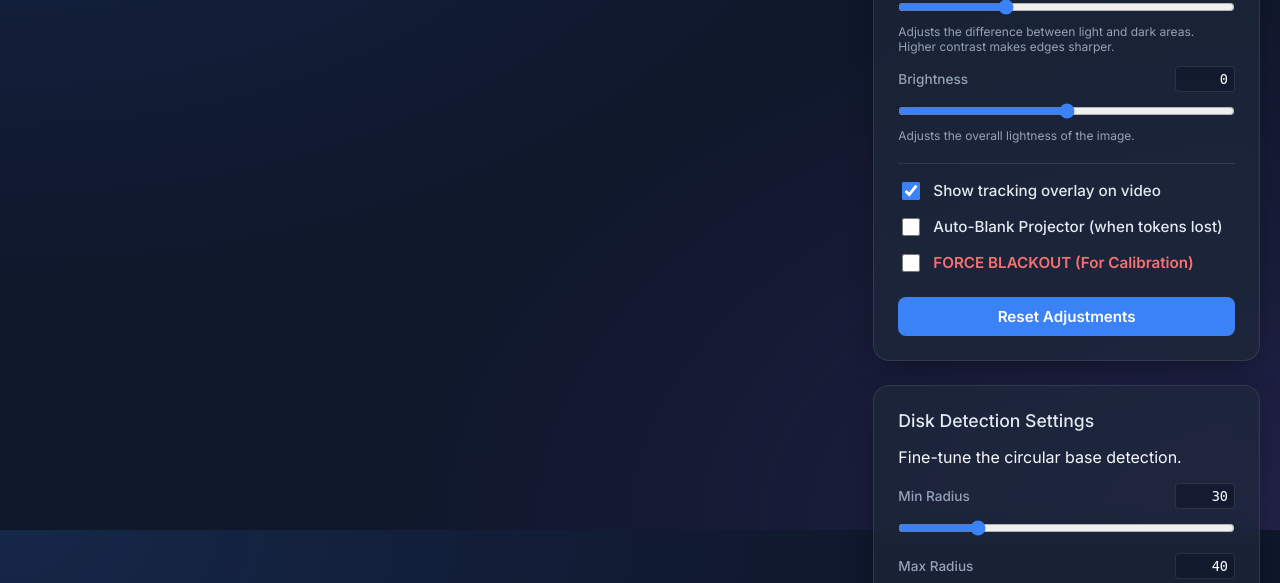
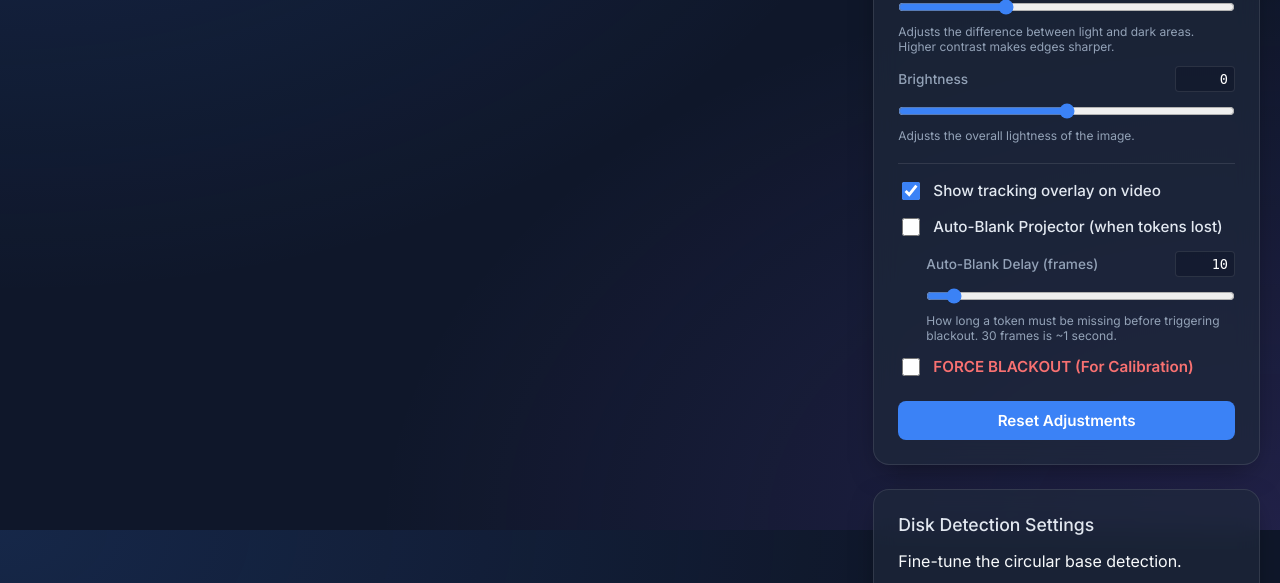
Before and after one commit to NazarBorodavka/owlbear-sync, a Flask app: page / in a window 1280 px wide. Shown: the part 1070-1653 px from the top of the page. Run offline with Flask 3, Linux system fonts and the light colour scheme; some libraries are stand-ins or nearby versions.

Commit message:
feat: optimize extension UI rendering, move blackout overlay to FOG layer, and add configurable auto-blank delay to tracker

```diff
--- a/tracker/app.py
+++ b/tracker/app.py
@@ -116,7 +116,7 @@ LEGACY_CONFIG_FILE = os.path.join(os.path.dirname(__file__), 'config.json')
 def load_config_from_disk():
     global distortion_k1, zoom_level, offset_x, offset_y, rotation, brightness, contrast, exposure
     global hough_param1, hough_param2, hough_min_radius, hough_max_radius
-    global auto_blank
+    global auto_blank, auto_blank_delay
     global cctag_min_id, cctag_max_id
     global token_aliases, manual_blank
     global camera_matrix, dist_coeffs, calibration_model, settings_dirty, undistort_map1, undistort_map2
@@ -148,6 +148,7 @@ def load_config_from_disk():
                 hough_min_radius = c.get('hough_min_radius', 30)
                 hough_max_radius = c.get('hough_max_radius', 40)
                 auto_blank = c.get('auto_blank', False)
+                auto_blank_delay = int(c.get('auto_blank_delay', 10))
                 token_aliases = c.get('token_aliases', {})
                 print(f"Loaded config from disk: {config_path}")
                 # Load camera calibration if present
@@ -195,6 +196,7 @@ def save_config_to_disk():
         'hough_param1': hough_param1, 'hough_param2': hough_param2,
         'hough_min_radius': hough_min_radius, 'hough_max_radius': hough_max_radius,
         'auto_blank': auto_blank,
+        'auto_blank_delay': auto_blank_delay,
         'cctag_min_id': cctag_min_id,
         'cctag_max_id': cctag_max_id,
         'cctag_min_ident_proba': cctag_min_ident_proba,
@@ -252,6 +254,7 @@ hough_min_radius = 30
 hough_max_radius = 40
 
 auto_blank = False # Toggle for anti-reflection mode
+auto_blank_delay = 10 # Frames to wait before auto-blanking
 flip_x = False
 flip_y = False
 
@@ -308,7 +311,7 @@ def get_video_stream():
     global distortion_k1, zoom_level, offset_x, offset_y, rotation, brightness, contrast, exposure, show_overlay
     global hough_dp, hough_min_dist, hough_param1, hough_param2, hough_min_radius, hough_max_radius
     global CCTAG_AVAILABLE, cctag_detector
-    global src_pts, corner_idx, homography_matrix, auto_blank, manual_blank
+    global src_pts, corner_idx, homography_matrix, auto_blank, auto_blank_delay, manual_blank
     global cctag_min_id, cctag_max_id
     global camera_matrix, dist_coeffs, calibration_model
 
@@ -625,8 +628,9 @@ def get_video_stream():
                         if t_data["id_votes"]:
                             best_rid = max(t_data["id_votes"].items(), key=lambda x: x[1])[0]
                             t_data["marker_id"] = best_rid
-                        else:
-                            t_data["marker_id"] = None
+                        # Intentionally NOT setting marker_id to None if votes run out.
+                        # As long as the disk is physically tracked, it retains its last known ID
+                        # unless another token actively claims it with higher confidence.
 
                 # Resolve cross-token ID collisions (two Hough circles both matching same CCTag ID)
                 claimed = {}
@@ -721,16 +725,16 @@ def get_video_stream():
         for lid in lost_ids: print(f"[TRACKER] Token Lost: ID {lid}", flush=True)
         get_video_stream.last_marker_ids = current_marker_ids
 
-        # Check if any confirmed token is currently "missed" for more than 3 frames
+        # Check if any confirmed token is currently "missed" for more than auto_blank_delay frames
         any_missed = False
         if auto_blank:
             for m_id, t_data in best_tokens.items():
-                if t_data["missed"] > 2: # 2-frame buffer
+                if t_data["missed"] > auto_blank_delay:
                     any_missed = True
                     break
 
         if any_missed:
-            missed_ids = [tid for tid, td in get_video_stream.tracked_tokens.items() if td["missed"] > 2]
+            missed_ids = [tid for tid, td in get_video_stream.tracked_tokens.items() if td["missed"] > auto_blank_delay]
             print(f"DEBUG: Blackout active! Missing tokens: {missed_ids}")
 
         # --- Final Blackout Decision ---
@@ -1119,6 +1123,7 @@ def update_settings():
     if 'exposure' in data: exposure = float(data['exposure'])
     if 'show_overlay' in data: show_overlay = bool(data['show_overlay'])
     if 'auto_blank' in data: auto_blank = bool(data['auto_blank'])
+    if 'auto_blank_delay' in data: auto_blank_delay = int(data['auto_blank_delay'])
     if 'manual_blank' in data: manual_blank = bool(data['manual_blank'])
     if 'flip_x' in data: flip_x = bool(data['flip_x'])
     if 'flip_y' in data: flip_y = bool(data['flip_y'])
--- a/tracker/templates/index.html
+++ b/tracker/templates/index.html
@@ -472,6 +472,12 @@
                             (when tokens lost)</label>
                     </div>
 
+                    <div class="slider-container" style="margin-top: 10px; padding-left: 28px;">
+                        <label><span>Auto-Blank Delay (frames)</span> <input type="number" id="val_auto_blank_delay" value="10" step="1" min="0" max="150" class="val-input" onchange="syncSlider(this, 'auto_blank_delay'); updateSettings()"></label>
+                        <input type="range" id="auto_blank_delay" min="0" max="150" step="1" value="10" oninput="updateVal('auto_blank_delay')">
+                        <p class="help-text" style="font-size: 0.75rem; color: var(--text-muted); margin-top: 4px; margin-bottom: 0;">How long a token must be missing before triggering blackout. 30 frames is ~1 second.</p>
+                    </div>
+
                     <div class="slider-container"
                         style="display: flex; align-items: center; gap: 10px; margin-top: 10px;">
                         <input type="checkbox" id="manual_blank" onchange="updateSettings()"
@@ -813,6 +819,7 @@
                 brightness: parseFloat(document.getElementById('brightness').value),
                 show_overlay: document.getElementById('show_overlay').checked,
                 auto_blank: document.getElementById('auto_blank').checked,
+                auto_blank_delay: parseInt(document.getElementById('auto_blank_delay').value),
                 manual_blank: document.getElementById('manual_blank').checked,
                 hough_min_radius: parseInt(document.getElementById('hough_min_radius').value),
                 hough_max_radius: parseInt(document.getElementById('hough_max_radius').value),
@@ -884,6 +891,7 @@
                 brightness: document.getElementById('brightness').value,
                 show_overlay: document.getElementById('show_overlay').checked,
                 auto_blank: document.getElementById('auto_blank').checked,
+                auto_blank_delay: parseInt(document.getElementById('auto_blank_delay').value),
                 manual_blank: document.getElementById('manual_blank').checked,
                 hough_min_radius: document.getElementById('hough_min_radius').value,
                 hough_max_radius: document.getElementById('hough_max_radius').value,
@@ -935,6 +943,10 @@
                     if (config.brightness !== undefined) document.getElementById('brightness').value = config.brightness;
                     if (config.show_overlay !== undefined) document.getElementById('show_overlay').checked = config.show_overlay;
                     if (config.auto_blank !== undefined) document.getElementById('auto_blank').checked = config.auto_blank;
+                    if (config.auto_blank_delay !== undefined) {
+                        document.getElementById('auto_blank_delay').value = config.auto_blank_delay;
+                        document.getElementById('val_auto_blank_delay').value = config.auto_blank_delay;
+                    }
                     if (config.manual_blank !== undefined) document.getElementById('manual_blank').checked = config.manual_blank;
                     if (config.hough_min_radius !== undefined) document.getElementById('hough_min_radius').value = config.hough_min_radius;
                     if (config.hough_max_radius !== undefined) document.getElementById('hough_max_radius').value = config.hough_max_radius;
```
Also changed, not shown: extension/main.js (+33 -11 lines).
